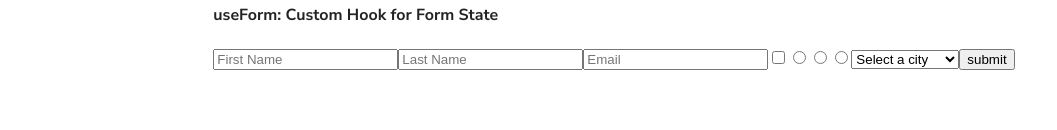
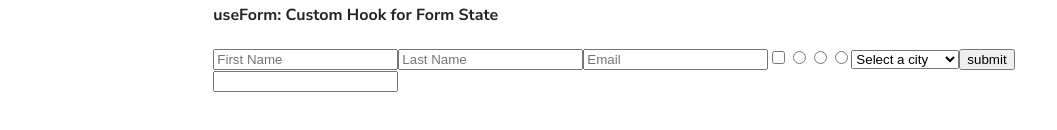
Before and after one commit to jrmoore117/practice-app, a React (Create React App) app: page /components in a window 1280 px wide. Shown: the part 280-410 px from the top of the page, without its empty margins (0-1057 px from the left). Built offline with nearby package versions, Linux system fonts and the light colour scheme; no server answers.

Commit message:
Add RefExample to HooksPage.

```diff
--- a/src/pages/HooksPage.js
+++ b/src/pages/HooksPage.js
@@ -1,5 +1,5 @@
 import React, { useState, useEffect } from 'react';
-import { Counter, RandomJoke, ExampleForm } from '../components';
+import { Counter, RandomJoke, ExampleForm, RefExample } from '../components';
 
 export const HooksPage = () => {
    const [count, setCount] = useState(0);
@@ -11,6 +11,7 @@ export const HooksPage = () => {
          <Counter count={count} setCount={setCount} />
          <RandomJoke />
          <ExampleForm />
+         <RefExample />
       </div>
    );
 }
```
